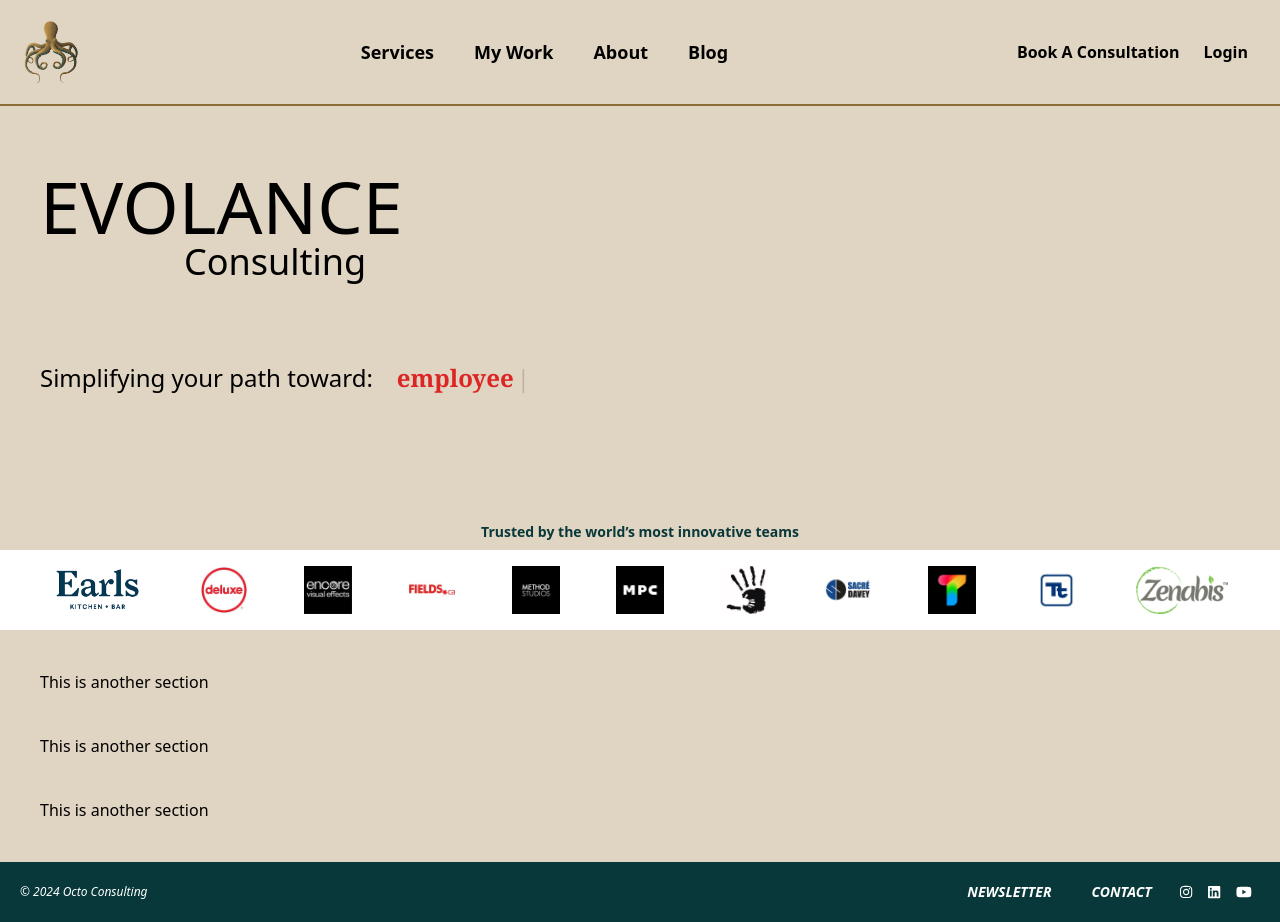
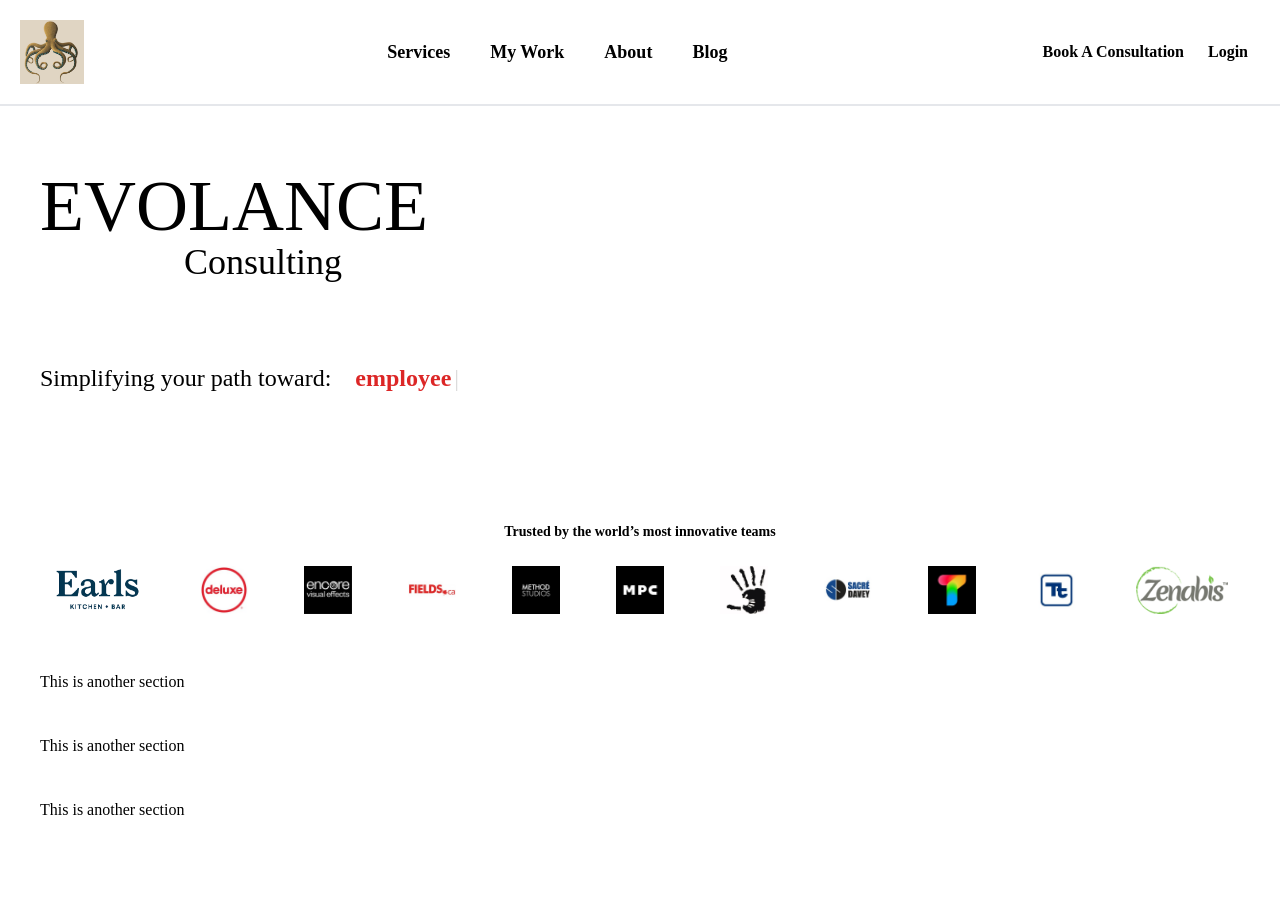
Before and after one commit to liisawiild/hr-consulting, a Next.js app: page / in a window 1280 px wide. Built offline with nearby package versions, Linux system fonts and the light colour scheme; no server answers; the database is empty.

Commit message:
chore: install next/font to customize font

```diff
--- a/package.json
+++ b/package.json
@@ -16,6 +16,7 @@
     "@fortawesome/free-brands-svg-icons": "^6.6.0",
     "@fortawesome/free-solid-svg-icons": "^6.6.0",
     "@fortawesome/react-fontawesome": "^0.2.2",
+    "@next/font": "^14.2.15",
     "@nextui-org/react": "^2.4.6",
     "@prisma/client": "^5.21.1",
     "dotenv": "^16.4.5",
--- a/tailwind.config.ts
+++ b/tailwind.config.ts
@@ -13,15 +13,21 @@ const config: Config = {
       },
       colors: {
         // branding colors
-        'evo-dark-blue': "#08383a",
-        'evo-blue': "#204c45",
-        'evo-pale-blue': "#678a7c",
-        'evo-orange': "#8b561e",
-        'evo-base': "#e0d4c2",
-        'evo-dark-gold': "#8d6d36",
-        'evo-gold': "#dfb665",
+        'elo-dark-blue': "#08383a",
+        'elo-blue': "#204c45",
+        'elo-pale-blue': "#678a7c",
+        'elo-orange': "#8b561e",
+        'elo-base': "#e0d4c2",
+        'elo-dark-gold': "#A38A5E",
+        'elo-gold': "#dfb665",
       }
     },
+    fontFamily: {
+      //branding fonts
+      sans: ['var(--font-roboto)'],
+      serif: ['var(--font-cinzel)']
+
+    }
   },
   plugins: [],
 };
```
Also changed, not shown: 1 other file (tests, documents, lock files or other folders).
